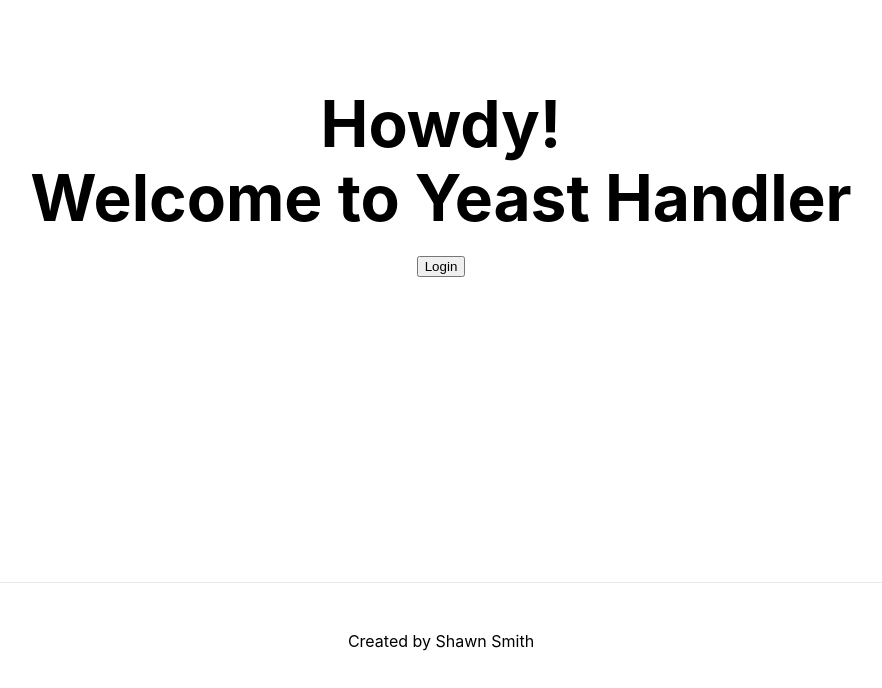
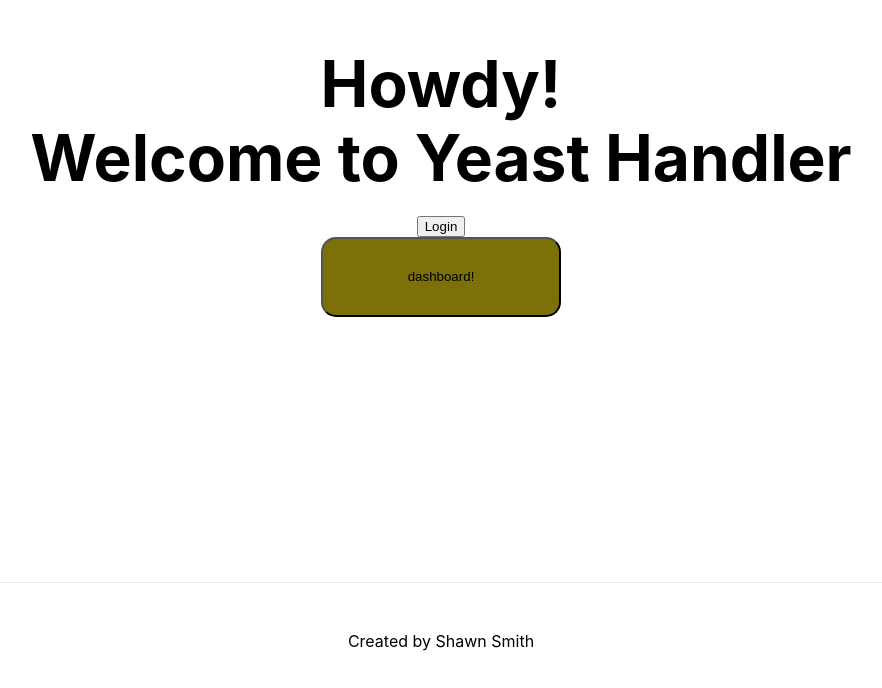
Before and after one commit to srsmith0/yeast-handler, a Next.js app: page / in a window 1280 px wide. Shown: the part 218-906 px from the top of the page, without its empty margins (199-1081 px from the left). Built offline with nearby package versions, Linux system fonts and the light colour scheme.

Commit message:
added dashboard button to index

```diff
--- a/pages/index.tsx
+++ b/pages/index.tsx
@@ -1,5 +1,7 @@
 import Head from 'next/head'
 import styles from '../styles/Home.module.css'
+import Link from 'next/link';
+import styled from 'styled-components';
 
 import {useRouter} from 'next/router'
 
@@ -24,6 +26,9 @@ export default function Home() {
           <br></br>
           <button onClick={() => router.push('/login')}>Login</button>
         </div>
+            <Link href='/user/dashboard'>
+                <DashButton>dashboard!</DashButton>
+            </Link>
       </main>
 
       <footer className={styles.footer}>
@@ -32,3 +37,16 @@ export default function Home() {
     </div>
   )
 }
+
+
+const DashButton = styled.button `
+    height: 5rem;
+    width: 15rem;
+    border-radius: 15px;
+    background-color: #7c7109;
+    &:hover {
+        cursor: pointer;
+        background-color: #5a5209;
+    }
+
+`
--- a/pages/user/dashboard.tsx
+++ b/pages/user/dashboard.tsx
@@ -12,9 +12,9 @@ const Dashboard = () => {
             <Link href='/user/fermentations'>
                 <DashButton>Current Yeast</DashButton>
             </Link>
-            {/* <Link href='/user/pitches'>
+            <Link href='/user/pitches'>
                 <DashButton>Pitch Schedule</DashButton>
-            </Link> */}
+            </Link>
             </DashDiv>
 
         </>
```
